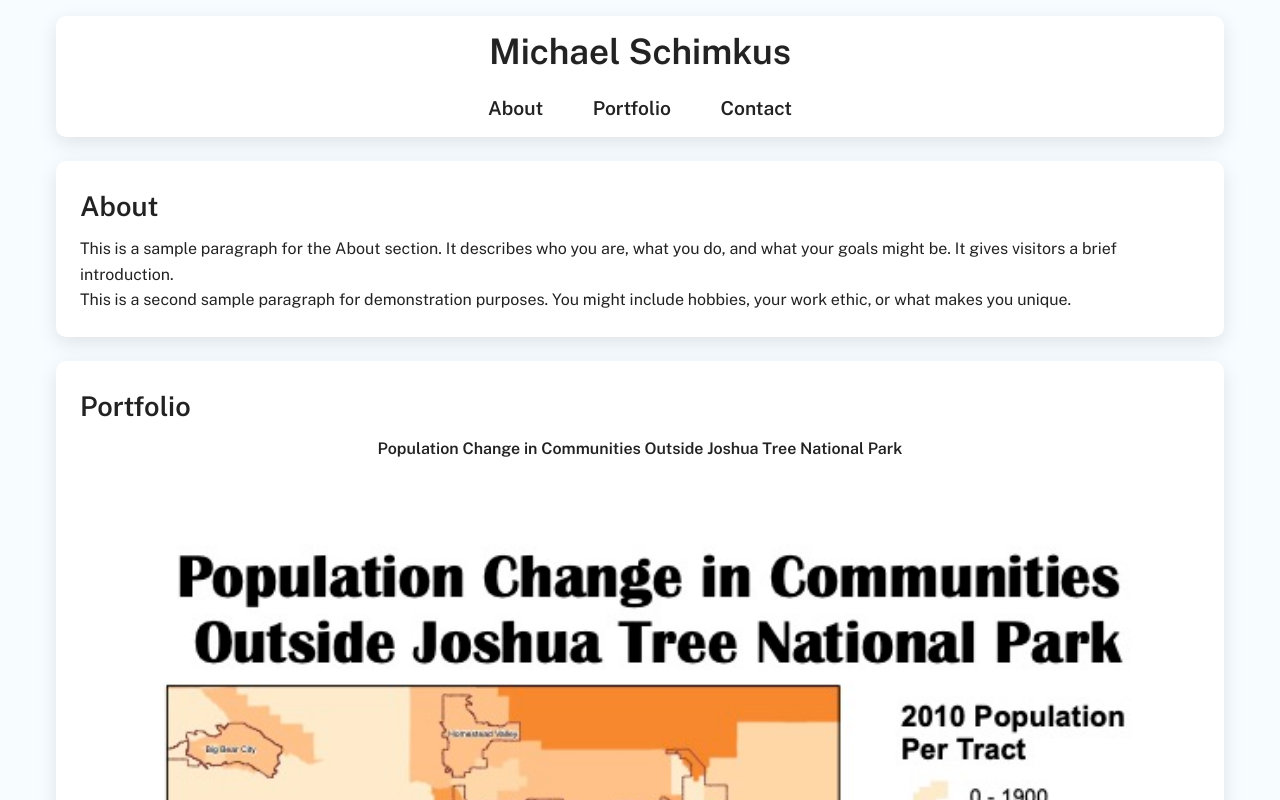
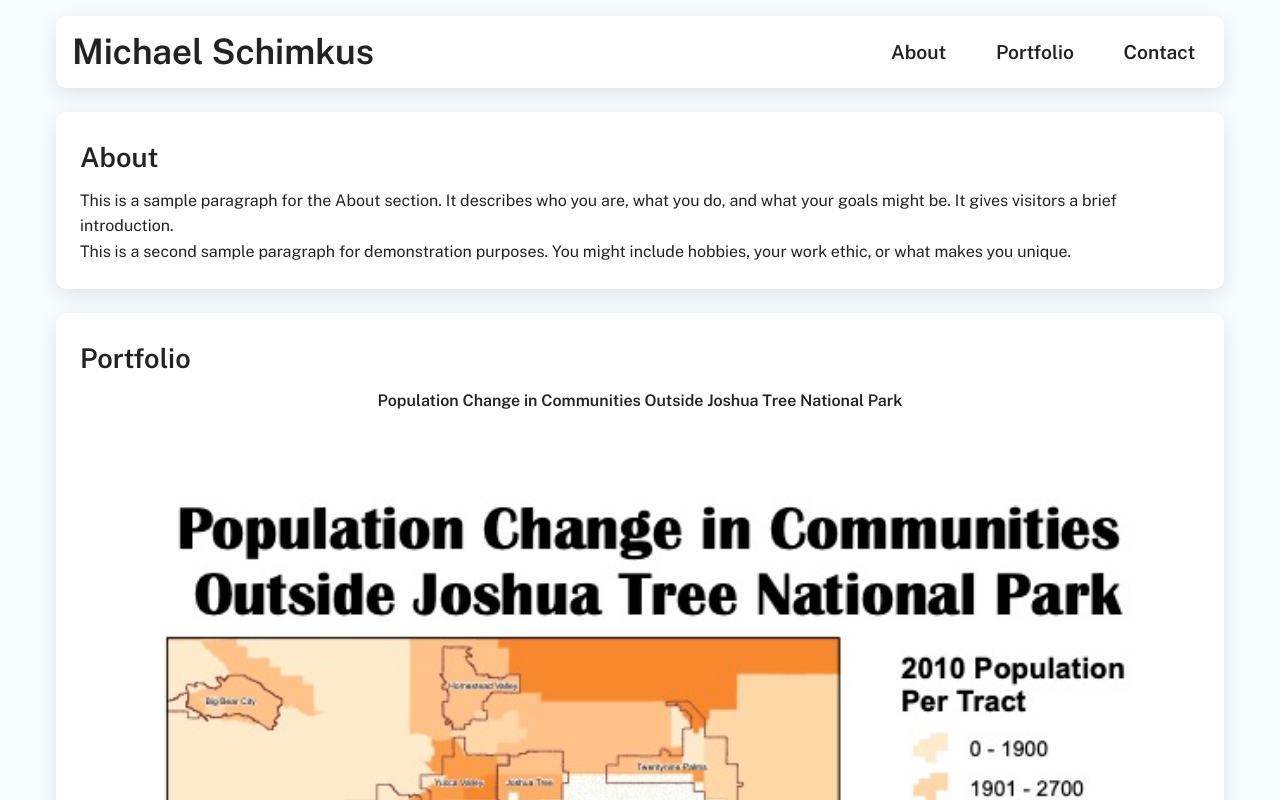
Before and after one commit to mschimkus/michaelsc, a plain HTML site: page index.html in a window 1280 px wide. Shown: the top 800 px of the page. Drawn offline with nearby package versions, Linux system fonts and the light colour scheme.

Commit message:
Update index.html

```diff
--- a/index.html
+++ b/index.html
@@ -32,14 +32,13 @@
     }
     nav {
       display: flex;
-      flex-direction: column;
+      justify-content: space-between;
       align-items: center;
       background: var(--color-white);
       border-radius: var(--border-radius);
       box-shadow: 0 6px 20px rgba(0,0,0,0.1);
-      padding: 0.5rem 0;
+      padding: 0.5rem 1rem;
       margin: 1rem 0;
-      gap: 0.5rem;
     }
     .nav-title {
       font-size: 2.2rem;
@@ -167,7 +166,7 @@
   </main>
   <div class="container">
     <footer class="footer">
-      &copy; 2025 Michael Schimkus | <a href="#" style="text-decoration:none; color:var(--color-text);">Return to top</a> | v6.2
+      &copy; 2025 Michael Schimkus | <a href="#" style="text-decoration:none; color:var(--color-text);">Return to top</a> | v7
     </footer>
   </div>
   <script>
```
